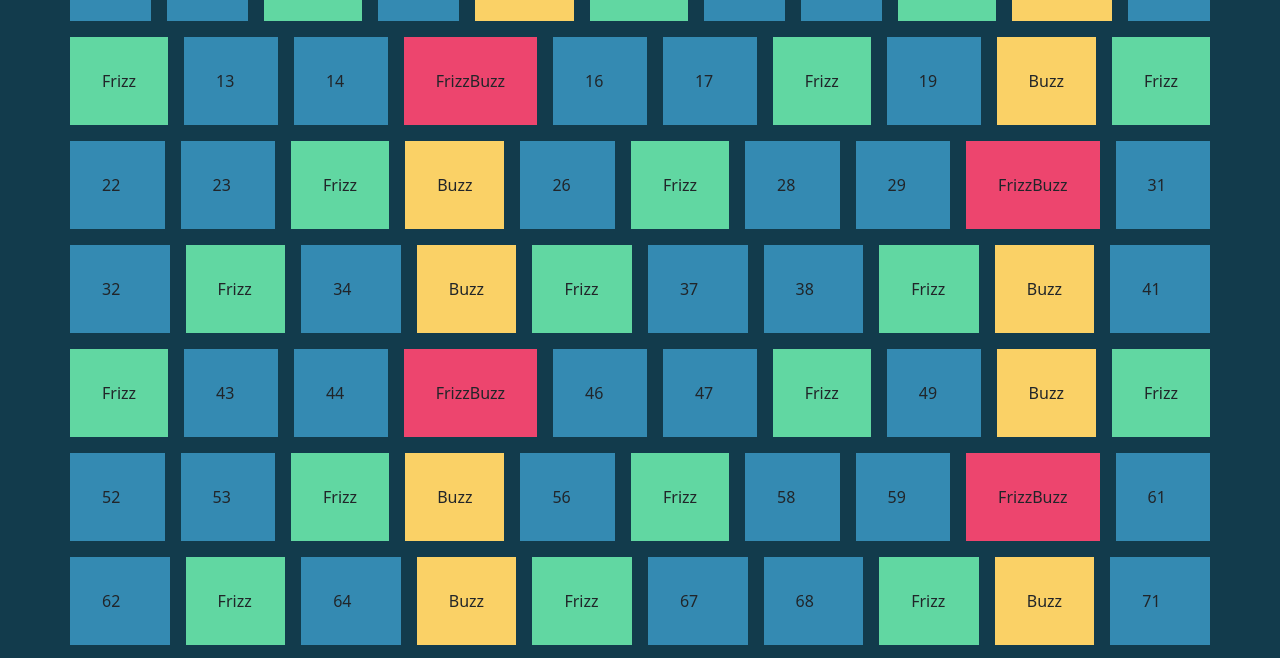
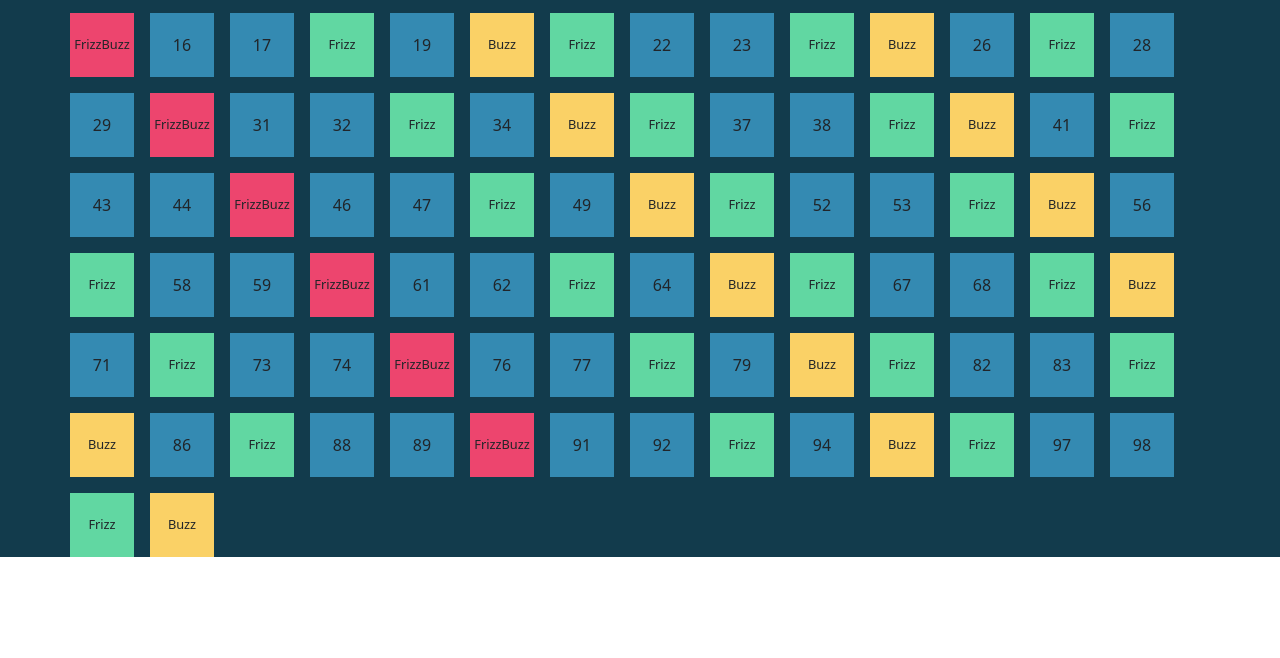
Before and after one commit to bronzo97/js-fizzbuzzdom, a plain HTML site: page index.html in a window 1280 px wide. Shown: the part 123-781 px from the top of the page. Drawn offline with nearby package versions, Linux system fonts and the light colour scheme.

Commit message:
Exercise done

```diff
--- a/index.html
+++ b/index.html
@@ -10,15 +10,16 @@
     <title>Fritz</title>
 </head>
 <body>
+    <div class="fizzbuzz-web-app">
+        <main>
+            <h1>FrizzBuzz DOM</h1>
+            <div class="container">
+                <div class="row gap-3 row-cols-6 row-cols-xxl-6">
 
-    <main>
-        <h1>FrizzBuzz DOM</h1>
-        <div class="container">
-            <div class="row gap-3">
-
+                </div>
             </div>
-        </div>
-    </main>
+        </main>
+    </div>
     <script src="js/app.js"></script>
 </body>
 </html>
--- a/js/app.js
+++ b/js/app.js
@@ -1,4 +1,4 @@
-const row = document.querySelector('[class="row gap-3"]');
+const row = document.querySelector('[class="row gap-3 row-cols-6 row-cols-xxl-6"]');
 
 for (i = 1; i <= 100; i++) {
 
--- a/styles/style.css
+++ b/styles/style.css
@@ -1,3 +1,7 @@
+.fizzbuzz-web-app {
+    max-height: 100vh;
+}
+
 main {
     background-color: #123B4C;
 }
@@ -8,21 +12,36 @@ h1 {
 }
 
 .frizz-buzz {
-    padding: 2rem;
     background-color: #ED456E;
+    font-size: 0.8rem;
+
 }
 
 .frizz {
-    padding: 2rem;
     background-color: #61D7A2;
+    font-size: 0.8rem;
+
 }
 
 .buzz {
-    padding: 2rem;
     background-color: #FAD166;
+    font-size: 0.8rem;
+
 }
 
 .number {
+    background-color: #348AB2;
+
+}
+
+.frizz-buzz,
+.frizz,
+.buzz,
+.number {
     padding: 2rem;
-    background-color: #348AB2;
+    display: flex;
+    justify-content: center;
+    align-items: center;
+    width: 50px;
+    height: 50px;
 }
```
